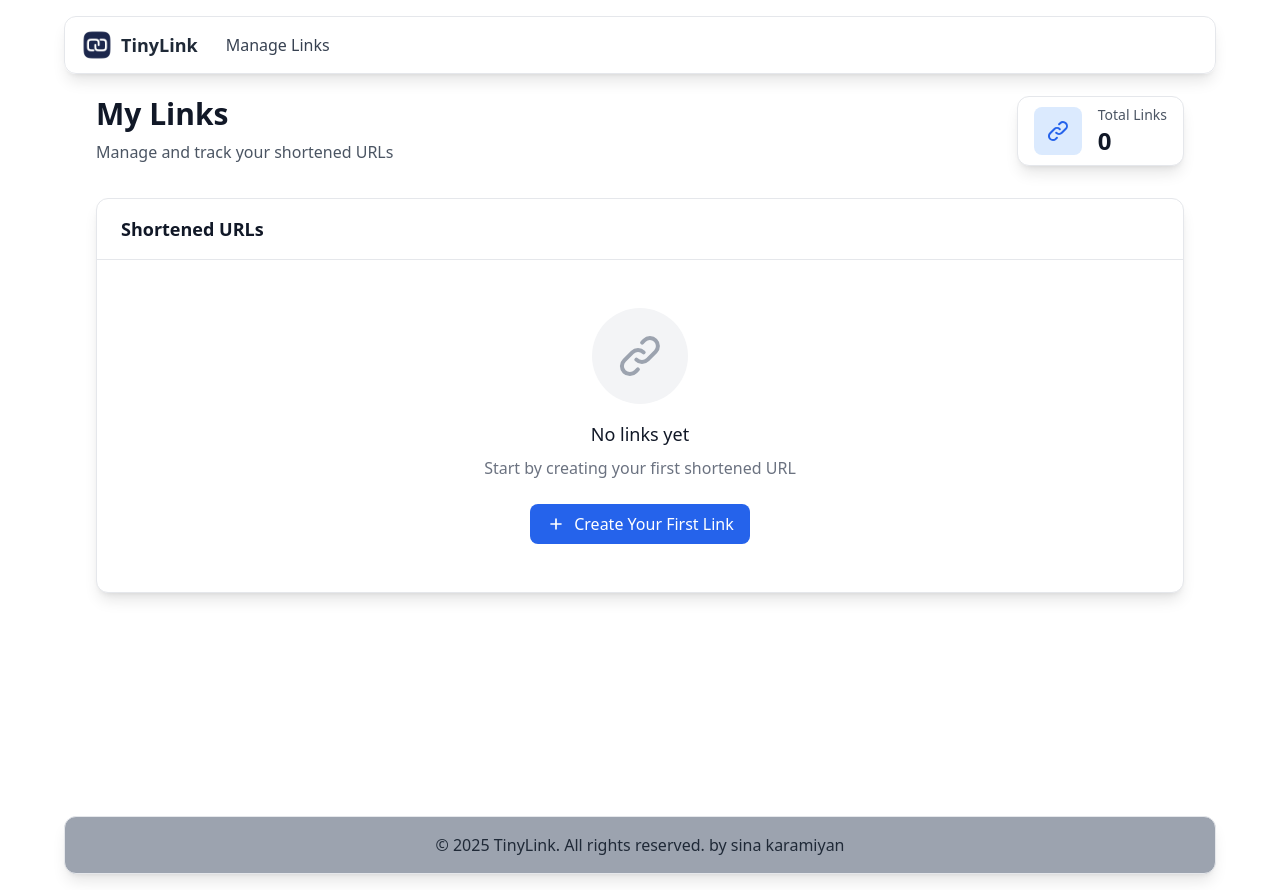
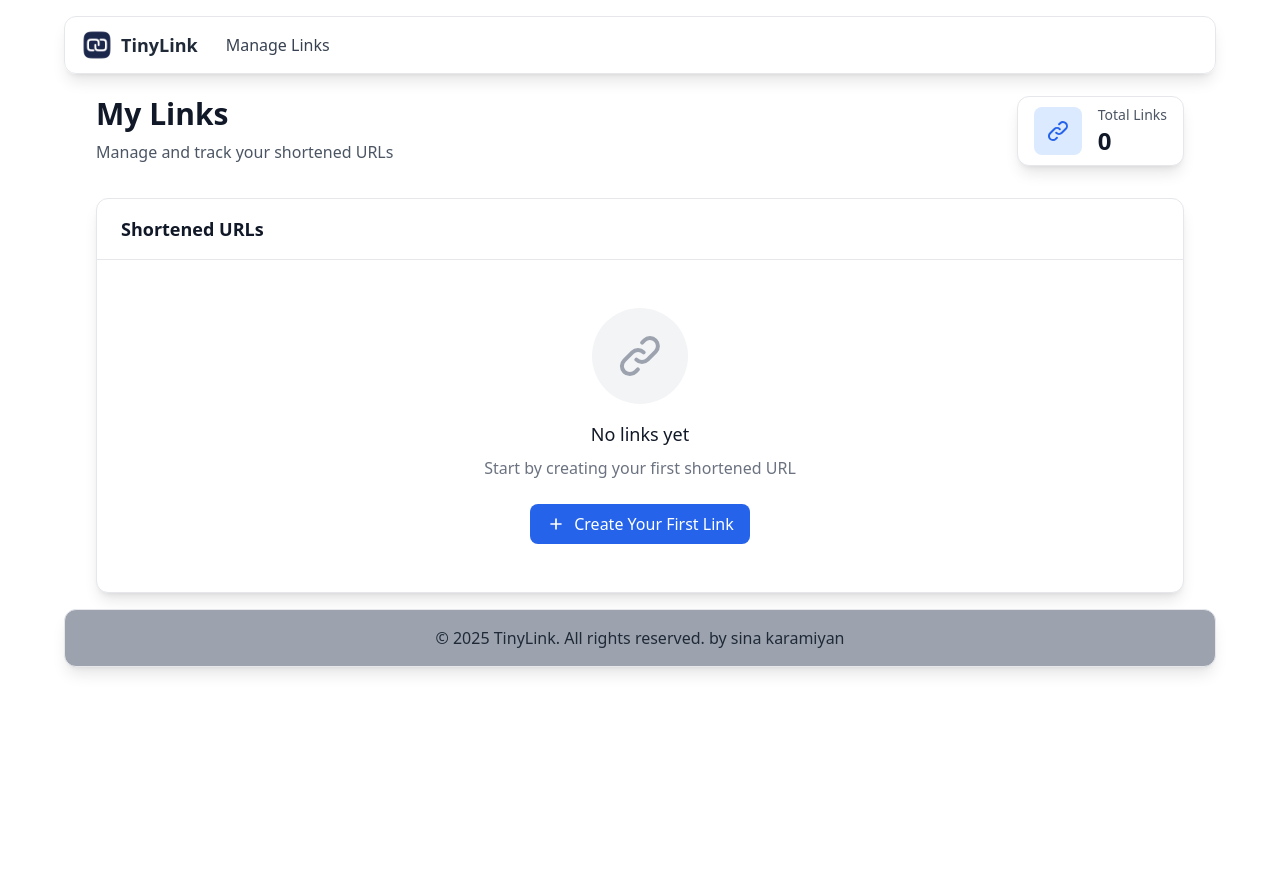
Before and after one commit to sinakaramiyan/Link-Shortener, a Django app: page /links in a window 1280 px wide. After the commit the page ends 674 px from the top, so only its background shows below. Run offline with Django 5.2, Linux system fonts and the light colour scheme; the visitor is signed in with stand-in values (Sample User, id 1); data that the repository does not hold is empty; some libraries are stand-ins or nearby versions.

Commit message:
update issues in style

```diff
--- a/shortener/templates/link_list/user_links.html
+++ b/shortener/templates/link_list/user_links.html
@@ -4,7 +4,7 @@
 {% block title %}My Links{% endblock title %}
 
 {% block content %}
-<div class="min-h-screen pt-8 w-[90%] max-w-[1280px] mx-auto">
+<div class="pt-8 w-[90%] max-w-[1280px] mx-auto">
     <div class="max-w-7xl mx-auto px-4 sm:px-6 lg:px-8">
         <div class="flex flex-col lg:flex-row justify-between pt-16">
             <!-- Header -->
--- a/templates/_base.html
+++ b/templates/_base.html
@@ -26,7 +26,7 @@
         <main class="min-h-full">
             {% block content %}{% endblock content %}
         </main>
-        <footer class="w-[90%] max-w-[1280px] bottom-0  my-4 py-4 mx-auto rounded-xl backdrop-blur-lg bg-gray-400 shadow-lg border border-gray-200 dark:border-gray-700/50 z-50">
+        <footer class="w-[90%] max-w-[1280px] bottom-0  my-4 py-4 mx-auto rounded-xl backdrop-blur-lg bg-gray-400 shadow-lg border border-gray-200 z-50">
             {% include "partials/footer.html" %}
         </footer>
 
--- a/templates/partials/footer.html
+++ b/templates/partials/footer.html
@@ -1,4 +1,4 @@
-<div class="max-w-7xl mx-auto ">
+<div class="max-w-7xl mx-auto">
     <div class="text-center text-gray-800">
         <p>&copy; 2025 TinyLink. All rights reserved. by sina karamiyan</p>
     </div>
```
